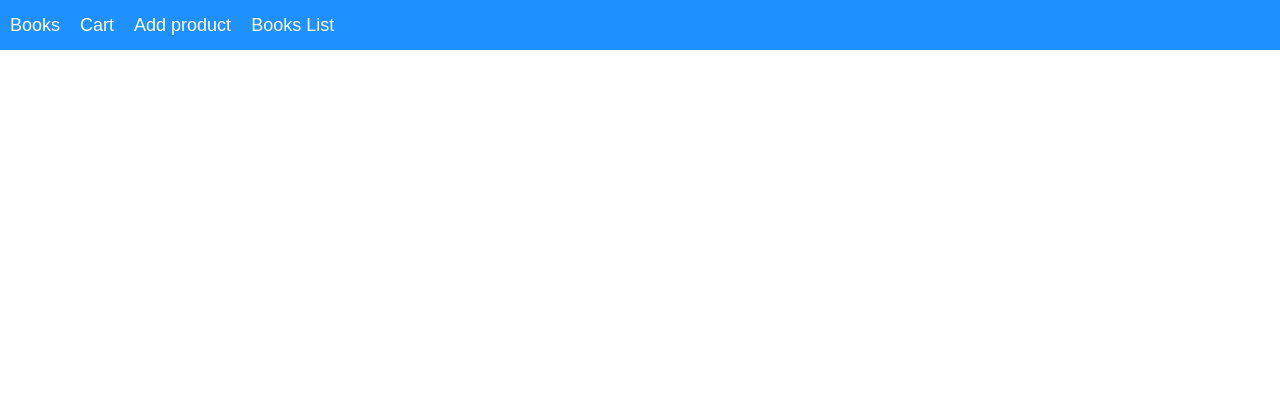
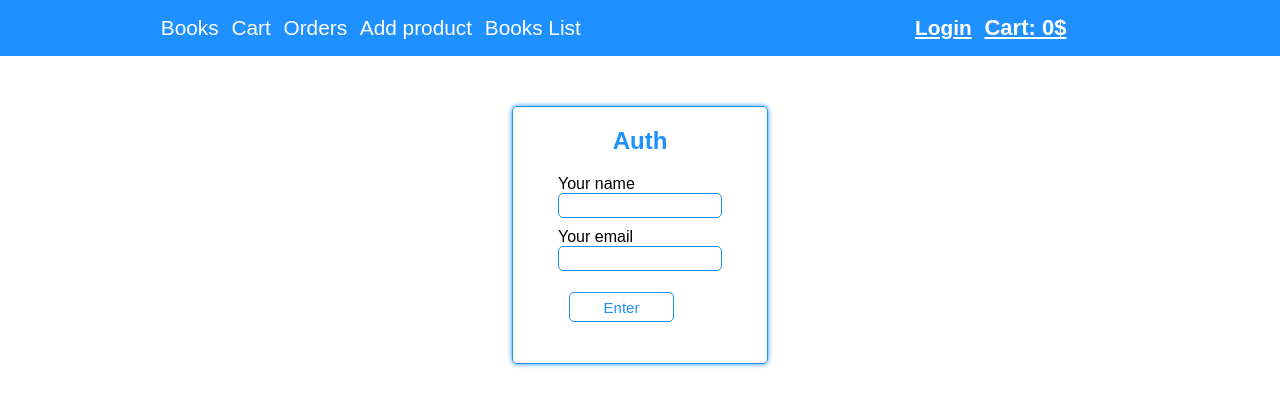
Before and after one commit to sanchey92/book-shop_frontend, a React (Create React App) app: page /login in a window 1280 px wide. Shown: the top 406 px of the page. Built offline with nearby package versions, Linux system fonts and the light colour scheme; no server answers.

Commit message:
start working with orders and Login page

```diff
--- a/src/components/App/App.tsx
+++ b/src/components/App/App.tsx
@@ -4,11 +4,12 @@ import Navigation from "../Navigation/Navigation";
 import ProductPage from "../../pages/ProductPage/ProductPage";
 import Cart from "../../pages/Cart/Cart";
 import ProductDescription from "../ProductDescription/ProductDescription";
-import AdminPage from "../../pages/AdminPage/AdminPage";
 import EditProductPage from "../../pages/EditProductPage/EditProduct";
 import BooksList from "../../pages/BooksList/BooksList";
 import {useDispatch} from "react-redux";
 import {getCart} from "../../store/Cart/actions/CartActionCreators";
+import OrdersPage from "../../pages/OrdersPage/OrdersPage";
+import Login from "../Login/Login";
 
 const App: FC = () => {
 
@@ -21,8 +22,9 @@ const App: FC = () => {
   const routes = [
     {link: '/', linkTitle: 'Books', exact: true},
     {link: '/cart', linkTitle: 'Cart', exact: false},
-    {link: '/Admin/add-product', linkTitle: 'Add product', exact: true},
-    {link: '/Admin/product-list', linkTitle: 'Books List', exact: false},
+    {link: '/orders', linkTitle: 'Orders', exact: false},
+    {link: '/admin/add-product', linkTitle: 'Add product', exact: true},
+    {link: '/admin/product-list', linkTitle: 'Books List', exact: false},
   ]
 
   return (
@@ -32,9 +34,10 @@ const App: FC = () => {
         <Route path={'/'} exact component={ProductPage}/>
         <Route path={'/products/:prodId'} component={ProductDescription}/>
         <Route path={'/cart'} component={Cart}/>
-        <Route path={'/admin'} exact component={AdminPage}/>
+        <Route path={'/orders'} component={OrdersPage}/>
         <Route path={'/admin/product-list'} component={BooksList}/>
         <Route path={'/admin/add-product'} exact component={EditProductPage}/>
+        <Route path={'/login'} exact component={Login}/>
       </Switch>
     </div>
   )
--- a/src/components/CartTotal/CartTotal.css
+++ b/src/components/CartTotal/CartTotal.css
@@ -1,4 +1,12 @@
+.total-wrapper {
+  display: flex;
+  justify-content: center;
+  align-content: center;
+}
+
 .total-wrapper p  {
   text-decoration: underline;
   cursor: pointer;
+  color: white;
+  font-weight: bold;
 }
--- /dev/null
+++ b/src/components/Login/Login.css
@@ -0,0 +1,14 @@
+.auth-form {
+  margin-top: 50px;
+  padding: 20px 30px;
+  border: 1px solid dodgerblue;
+  border-radius: 5px;
+  box-shadow: 0 0 5px dodgerblue;
+  width: 20%;
+}
+.auth-form h4 {
+  text-align: center;
+  font-size: 1.5rem;
+  color: dodgerblue;
+  margin-bottom: 20px;
+}
--- /dev/null
+++ b/src/components/Login/Login.tsx
@@ -0,0 +1,49 @@
+import React, {ChangeEvent, FC, FormEvent, useState} from "react";
+import './Login.css'
+
+const Login: FC = () => {
+  const formData = {name: '', email: ''}
+  const [data, setData] = useState(formData)
+
+  const handleInputChange = (event: ChangeEvent<HTMLInputElement>) => {
+    const {name, value} = event.currentTarget;
+    setData({...data, [name]: value})
+  }
+
+  const submitHandler = (event: FormEvent) => {
+    event.preventDefault();
+    console.log(data)
+    setData(formData);
+  }
+
+  return (
+    <div className='container'>
+      <form className='auth-form' onSubmit={submitHandler}>
+        <h4>Auth</h4>
+        <div className='form-control'>
+          <label htmlFor="name">Your name</label>
+          <input
+            type='text'
+            name='name'
+            value={data.name}
+            onChange={handleInputChange}
+          />
+        </div>
+        <div className='form-control'>
+          <label htmlFor="name">Your email</label>
+          <input
+            type='text'
+            name='email'
+            value={data.email}
+            onChange={handleInputChange}
+          />
+        </div>
+        <div className='form-control'>
+          <button type="submit" className='btn'>Enter</button>
+        </div>
+      </form>
+    </div>
+  )
+}
+
+export default Login
--- a/src/components/Navigation/Navigation.css
+++ b/src/components/Navigation/Navigation.css
@@ -1,16 +1,33 @@
+.nav-container {
+  display: flex;
+  justify-content: space-around;
+  align-items: center;
+  align-content: center;
+  background-color: dodgerblue;
+  height: 3.5rem;
+}
+
 nav {
   display: flex;
   align-items: center;
-  background-color: dodgerblue;
-  height: 50px;
 }
 
 a {
-  margin: 10px;
+  color: white;
+  font-size: 1.3rem;
+  margin-right: .8rem;
   text-decoration: none;
+}
+
+.nav-login {
   color: white;
-  font-size: 18px;
-  outline: none;
+  font-weight: bold;
+  text-decoration: underline;
+}
+
+.wrap {
+  display: flex;
+  align-items: center;
 }
 
 .active {
--- a/src/components/Navigation/Navigation.tsx
+++ b/src/components/Navigation/Navigation.tsx
@@ -1,6 +1,7 @@
 import React, {FC} from "react";
-import {NavLink} from "react-router-dom";
+import {NavLink, Link} from "react-router-dom";
 import './Navigation.css';
+import CartTotal from "../CartTotal/CartTotal";
 
 type Routes = {
   link: string,
@@ -14,6 +15,7 @@ interface INavigationProps {
 
 const Navigation: FC<INavigationProps> = ({routes}) => {
   return (
+    <div className='nav-container'>
       <nav>
         {
           routes.map((route) => {
@@ -31,6 +33,11 @@ const Navigation: FC<INavigationProps> = ({routes}) => {
           })
         }
       </nav>
+      <div className='wrap'>
+        <Link to='/login' className='nav-login'>Login</Link>
+        <CartTotal/>
+      </div>
+    </div>
   )
 };
 
--- a/src/index.css
+++ b/src/index.css
@@ -63,9 +63,3 @@
   background-color: dodgerblue;
   color: white;
 }
-
-.cart-position {
-  position: absolute;
-  right: 20px;
-  top: 50px;
-}
--- /dev/null
+++ b/src/pages/OrdersPage/OrdersPage.css
@@ -0,0 +1,14 @@
+.orders {
+  display: flex;
+  flex-direction: column;
+  justify-content: center;
+  align-items: center;
+}
+
+.order-item {
+  margin-top: 2rem;
+  padding: 20px;
+  border: 1px solid dodgerblue;
+  border-radius: 5px;
+  box-shadow: 0 0 5px dodgerblue;
+}
--- /dev/null
+++ b/src/pages/OrdersPage/OrdersPage.tsx
@@ -0,0 +1,17 @@
+import React, { FC } from "react";
+import './OrdersPage.css'
+
+const OrdersPage: FC = () => {
+
+  return (
+    <div className='orders'>
+      <h2>Orders</h2>
+      <div className='order-item'>
+        <p>Order № <span>ksalksa 2134213940 </span></p>
+        <p>Products name: <span>Learning book</span></p>
+      </div>
+    </div>
+  )
+}
+
+export default OrdersPage;
--- a/src/pages/ProductPage/ProductPage.tsx
+++ b/src/pages/ProductPage/ProductPage.tsx
@@ -1,6 +1,5 @@
 import React, {FC} from "react";
 import ProductsGallery from "../../components/PriductsGallery/ProductsGallery";
-import CartTotal from "../../components/CartTotal/CartTotal";
 import './ProductPage.css';
 import Search from "../../components/Search/Search";
 
@@ -9,7 +8,6 @@ const ProductPage: FC = () => {
   return (
     <>
       <div className='cart-position'>
-        <CartTotal/>
       </div>
       <div className='products-container'>
         <h1>Our Books Catalog</h1>
--- a/src/store/Services/CartService/CartService.ts
+++ b/src/store/Services/CartService/CartService.ts
@@ -11,17 +11,7 @@ export default class CartService {
   }
 
   static deleteFromCart = async (id: string) => {
-    const data = {
-      id: id
-    }
-    const cartProducts =  await fetch(`http://localhost:3001/shop/cart/remove-product`, {
-      method: 'POST',
-      headers: {
-        'Accept': 'application/json',
-        'Content-Type': 'application/json'
-      },
-      body: JSON.stringify(data)
-    });
+    const cartProducts =  await fetch(`http://localhost:3001/shop/cart/remove-product/${id}`, {method: 'DELETE'})
     return await cartProducts.json()
   }
 }
```
Lines whose indentation alone changed are shown as unchanged.
